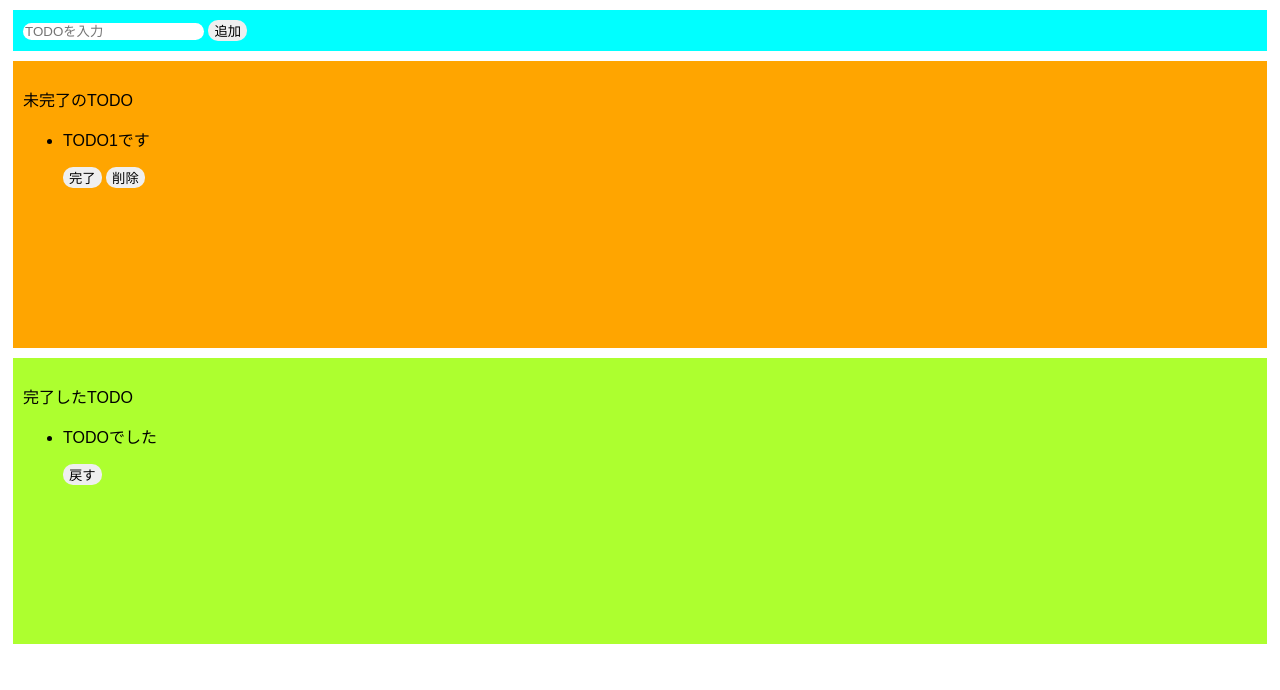
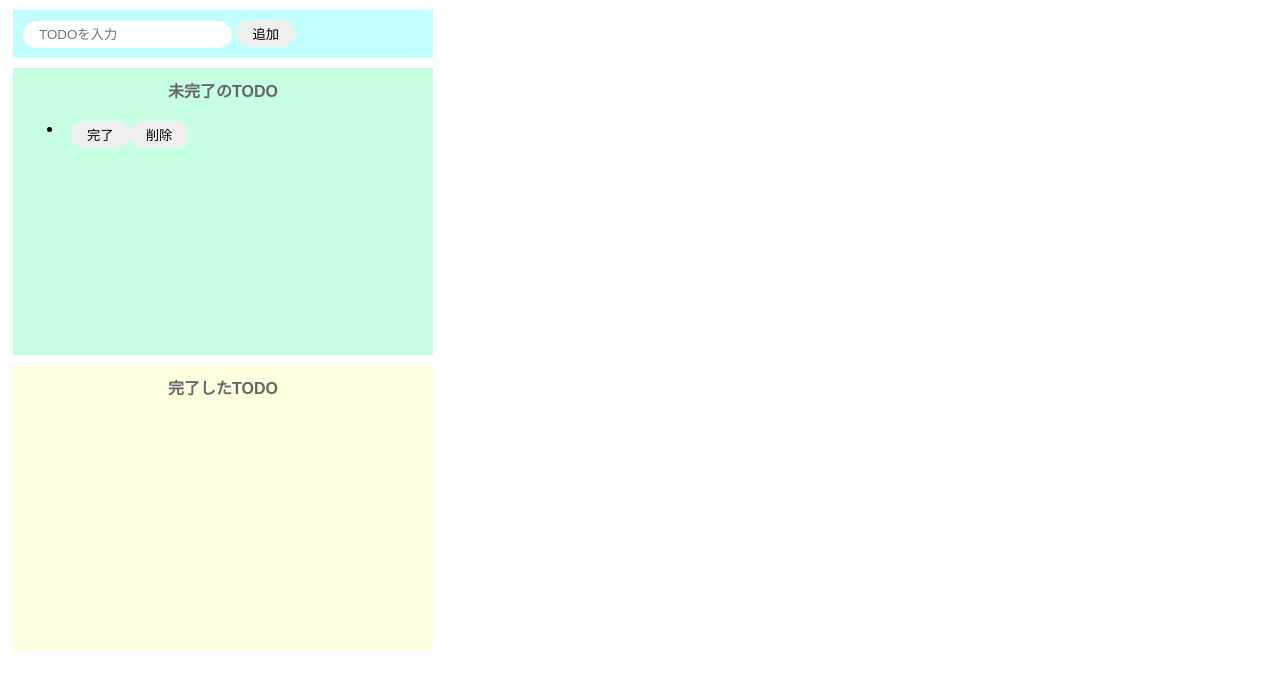
Before and after one commit to ls15286j/todo-app-vanilla, a website built with Parcel: page index.html in a window 1280 px wide. Both pictures are taken after a click on the button "追加". Built offline with nearby package versions, Linux system fonts and the light colour scheme.

Commit message:
バニラJSでTODOアプリを完成させた

```diff
--- a/index.html
+++ b/index.html
@@ -8,35 +8,20 @@
   <body>
     <!-- TODO入力欄 -->
     <div class="input-area">
-      <input placeholder="TODOを入力" />
-      <button>追加</button>
+      <input id="add-text" placeholder="TODOを入力" />
+      <button id="add-button">追加</button>
     </div>
 
     <!-- 未完了のTODOプール-->
     <div class="incomplete-area">
-      <p>未完了のTODO</p>
-      <ul>
-        <li>
-          <div>
-            <p>TODO1です</p>
-            <button>完了</button>
-            <button>削除</button>
-          </div>
-        </li>
-      </ul>
+      <p class="title">未完了のTODO</p>
+      <ul id="incomplete-list"></ul>
     </div>
 
     <!-- 完了済みのTODOプール-->
     <div class="complete-area">
-      <p>完了したTODO</p>
-      <ul>
-        <li>
-          <div>
-            <p>TODOでした</p>
-            <button>戻す</button>
-          </div>
-        </li>
-      </ul>
+      <p class="title">完了したTODO</p>
+      <ul id="complete-list"></ul>
     </div>
 
     <script src="src/index.js"></script>
--- a/src/index.js
+++ b/src/index.js
@@ -1 +1,87 @@
 import "./styles.css";
+
+const incompleteList = document.getElementById("incomplete-list");
+const completeList = document.getElementById("complete-list");
+
+const onClickAdd = () => {
+  // テキストボックスの値を取得し、初期化する
+  const inputText = document.getElementById("add-text").value;
+  document.getElementById("add-text").value = "";
+  addIncompleteTODO(inputText);
+};
+
+document
+  .getElementById("add-button")
+  .addEventListener("click", () => onClickAdd());
+
+// 指定のリストから、指定の要素を削除する
+const deleteFromList = (listElem, target) => {
+  listElem.removeChild(target);
+};
+
+// 未完了リストに、TODOを追加する関数
+const addIncompleteTODO = (text) => {
+  // liタグ生成
+  const li = document.createElement("li");
+
+  // div生成
+  const div = document.createElement("div");
+  div.className = "list-row";
+
+  // pタグ生成
+  const p = document.createElement("p");
+  p.className = "item-topic";
+  p.innerText = text;
+
+  // 完了ボタン生成
+  const completeButton = document.createElement("button");
+  completeButton.innerText = "完了";
+  completeButton.addEventListener("click", () => {
+    // 完了ボタンが押されたら、そのTODOを完了リストに移動する
+    const removeTarget = completeButton.parentNode.parentNode;
+    const div = completeButton.parentNode;
+    const p = div.firstElementChild;
+
+    // 戻すボタン
+    const backButton = document.createElement("button");
+    backButton.innerText = "戻す";
+    backButton.addEventListener("click", () => {
+      const backTarget = backButton.parentNode.parentNode;
+      // 完了リストから、TODOを削除
+      deleteFromList(completeList, backTarget);
+      // TODOの内容を取得
+      text = backButton.previousSibling.innerText;
+      // 未完了TODOに追加
+      addIncompleteTODO(text);
+    });
+
+    // divタグから、子要素を取り除く
+    div.textContent = null;
+
+    // divタグに新たな子要素を追加
+    div.appendChild(p);
+    div.appendChild(backButton);
+
+    completeList.appendChild(removeTarget);
+  });
+
+  // 削除ボタン生成
+  const deleteButton = document.createElement("button");
+  deleteButton.innerText = "削除";
+  deleteButton.addEventListener("click", () => {
+    // 押された削除ボタンの親タグ(div)の親タグ(li)を未完了リストから削除
+    const deleteTarget = deleteButton.parentNode.parentNode;
+    deleteFromList(incompleteList, deleteTarget);
+  });
+
+  // divタグ配下に、子要素を配置
+  div.appendChild(p);
+  div.appendChild(completeButton);
+  div.appendChild(deleteButton);
+
+  // liタグ配下に、divを配置
+  li.appendChild(div);
+
+  // 未完了リストに追加
+  incompleteList.appendChild(li);
+};
--- a/src/styles.css
+++ b/src/styles.css
@@ -3,35 +3,59 @@ body {
 }
 
 input {
-  border-radius: 9px;
+  border-radius: 16px;
   border: none;
+  padding: 6px 16px;
+  outline: none;
 }
 
 button {
-  border-radius: 10px;
+  border-radius: 16px;
   border: none;
+  padding: 4px 16px;
 }
 
-button.hover {
-  background-color: red;
+button:hover {
+  background-color: #ff7fff;
+  color: #fff;
+  cursor: pointer;
 }
 
 .input-area {
-  background-color: cyan;
+  background-color: #c1ffff;
+  width: 400px;
   padding: 10px;
   margin: 10px 5px;
 }
 
 .incomplete-area {
-  background-color: orange;
+  background-color: #c6ffe2;
+  width: 400px;
   padding: 10px;
   margin: 10px 5px;
   min-height: 200pt;
 }
 
 .complete-area {
-  background-color: greenyellow;
+  background-color: #ffffe0;
+  width: 400px;
   padding: 10px;
   margin: 10px 5px;
   min-height: 200pt;
 }
+
+.title {
+  text-align: center;
+  margin-top: 0;
+  font-weight: bold;
+  color: #666;
+}
+
+.list-row {
+  display: flex;
+  align-items: center;
+}
+
+.item-topic {
+  margin-right: 8px;
+}
```
Also changed, not shown: package.json (+6 -4 lines).
